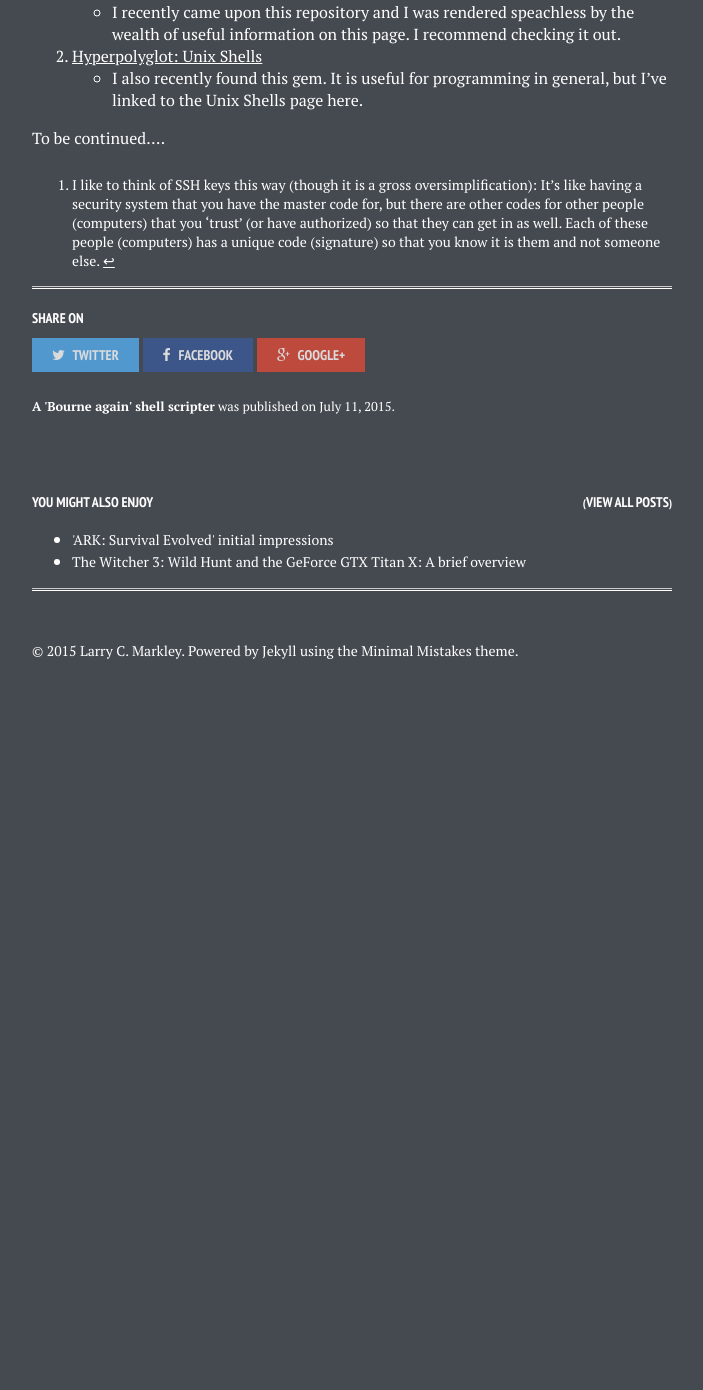
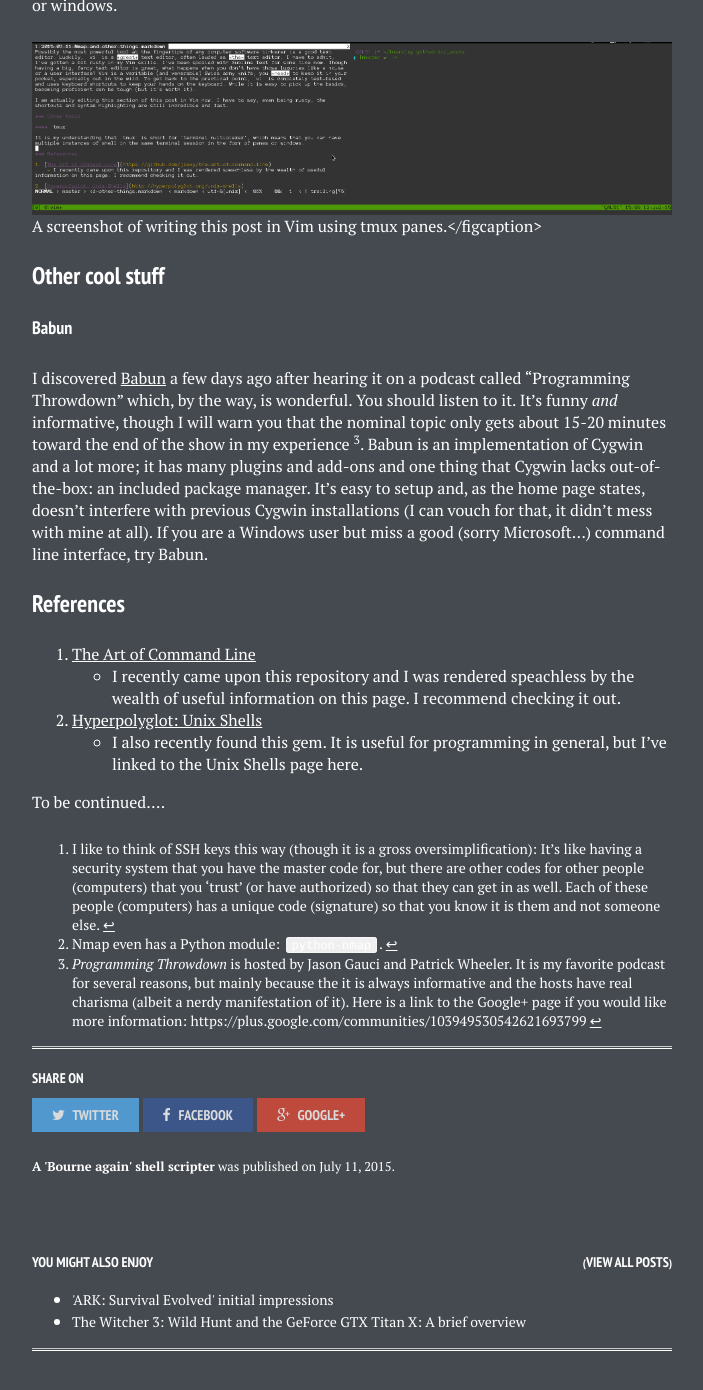
Before and after one commit to lmarkley/lmarkley.github.io, a Jekyll site: the page built from _posts/2015-07-11-Nmap-and-other-things.markdown, in a window 1280 px wide and 1400 px high, scrolled down 3276 px. Shown: the top 1390 px of the window, without its empty margins (288-991 px from the left). Built offline with Jekyll 4.4.1, drawn with Linux system fonts in a browser that asks for light colours; nearby versions of some CDN libraries; before the commit the page ends 3985 px from its top, so only the background shows below that; some of the changed text lies outside the part shown.

Commit message:
Added a bit about tunnels and Babun to recent post

```diff
--- a/_posts/2015-07-11-Nmap-and-other-things.markdown
+++ b/_posts/2015-07-11-Nmap-and-other-things.markdown
@@ -19,6 +19,12 @@
     ssh -p 2468 bob@myserver
 
 Then SSH would prompt me for the password for 'bob', unless I have an SSH key [^keys].
+
+Another cool thing possible with SSH is *tunneling*. It might sound a bit nefarious, but it's used for all sorts of practical things from creating a "poor man's VPN", to circumventing restrictive firewalls, or even just being able to get desktop Gmail at work. There are many types of tunnels, but the one I will share here (without telling you how to do everything, that may require a bit of searching) is for a *dynamic port forwarding tunnel*. In other words, it forwards all of the traffic on your computer through a remote server to the rest of the Internet. This can be done with the following command:
+
+    ssh -D <local port> <user>@<server> -N
+
+The `D` is for dynamic and it takes a port on your local computer as an argument, the `N` is so you don't enter what is called an interactive session (i.e. you can't send commands). It always makes things a little easier to use password-less authentication, but that lies beyond the scope of this post.
 
 #### SCP
 
@@ -50,7 +56,7 @@
 
 #### Nmap
 
-Nmap doesn't come stock with bash; it is third party software but it is one of my favorites so I'm mentioning it. Before I go on, the obligatory disclaimer: **DO NOT USE NMAP ANYWHERE YOU SHOULDN'T** and **IF YOU AREN'T SURE YOU ARE ALLOWED TO USE IT, YOU PROBABLY AREN'T**. Now that we've that out of the way, Nmap is an incredibly powerful and versatile information gathering tool. It scans the nebulous entities known as ports on a computer; can gather information about the operating system and services available from a computer; and various other features that are rather esoteric. I personally use it to look for my computer when its IP address changes on my local network and I'm not there to check what it might be. There is a GUI version of Nmap called Zenmap that is rather nifty as well. You can find information about Nmap and Zenmap on [the official Nmap site](https://nmap.org).
+Nmap doesn't come stock with bash; it is third party software but it is one of my favorites so I'm mentioning it. Before I go on, the obligatory disclaimer: **DO NOT USE NMAP ANYWHERE YOU SHOULDN'T** and **IF YOU AREN'T SURE YOU ARE ALLOWED TO USE IT, YOU PROBABLY AREN'T**. Now that we've that out of the way, Nmap is an incredibly powerful and versatile information gathering tool. It scans the nebulous entities known as ports on a computer; can gather information about the operating system and services available from a computer; and various other features that are rather esoteric. I personally use it to look for my computer when its IP address changes on my local network and I'm not there to check what it might be. There is a GUI version of Nmap called Zenmap that is rather nifty as well. You can find information about Nmap and Zenmap on [the official Nmap site](https://nmap.org)[^nmap].
 
 ### File and text tools
 
@@ -68,6 +74,12 @@
 
 <figure> <a href="http://lmarkley.github.io/images/tmux.png"><img src='http://lmarkley.github.io/images/tmux.png'></a> A screenshot of writing this post in Vim using tmux panes.</figcaption></figure>
 
+### Other cool stuff
+
+#### Babun
+
+I discovered [Babun](http://babun.github.io) a few days ago after hearing it on a podcast called "Programming Throwdown" which, by the way, is wonderful. You should listen to it. It's funny *and* informative, though I will warn you that the nominal topic only gets about 15-20 minutes toward the end of the show in my experience [^progthrow]. Babun is an implementation of Cygwin and a lot more; it has many plugins and add-ons and one thing that Cygwin lacks out-of-the-box: an included package manager. It's easy to setup and, as the home page states, doesn't interfere with previous Cygwin installations (I can vouch for that, it didn't mess with mine at all). If you are a Windows user but miss a good (sorry Microsoft...) command line interface, try Babun.
+
 ### References
 
 1. [The Art of Command Line](https://github.com/jlevy/the-art-of-command-line)
@@ -79,3 +91,7 @@
 To be continued....
 
 [^keys]: I like to think of SSH keys this way (though it is a gross oversimplification): It's like having a security system that you have the master code for, but there are other codes for other people (computers) that you 'trust' (or have authorized) so that they can get in as well. Each of these people (computers) has a unique code (signature) so that you know it is them and not someone else.
+
+[^progthrow]: *Programming Throwdown* is hosted by Jason Gauci and Patrick Wheeler. It is my favorite podcast for several reasons, but mainly because the it is always informative and the hosts have real charisma (albeit a nerdy manifestation of it). Here is a link to the Google+ page if you would like more information: https://plus.google.com/communities/103949530542621693799
+
+[^nmap]: Nmap even has a Python module: `python-nmap`.
```
